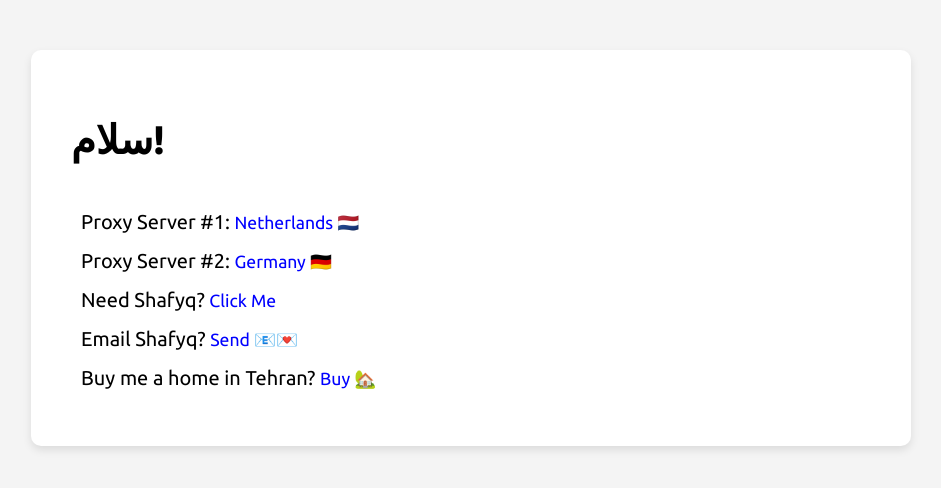
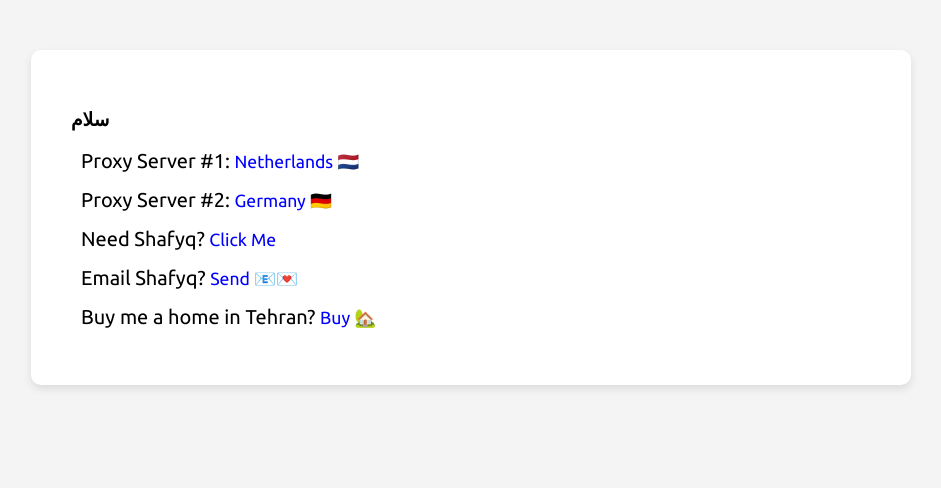
Before and after one commit to shafyq/bahar.shafyq.github.io, a plain HTML site: page index.html in a window 1280 px wide. Shown: the whole page, without its empty margins (169-1110 px from the left). Drawn offline with Linux system fonts and the light colour scheme.

Commit message:
Update index.html

```diff
--- a/index.html
+++ b/index.html
@@ -49,7 +49,7 @@
 </head>
 <body>
     <div class="content">
-        <h1>سلام!</h1>
+        <h3>سلام</h3>
         <ul>
             <li> Proxy Server #1: <a href="https://t.me/proxy?server=bahar.shafyq.com&port=443&secret=dd63b4db617fabfc0a377ddf01ae73ea2a" target="_blank">Netherlands 🇳🇱</a></li>
             <li> Proxy Server #2: <a href="#" target="_blank">Germany 🇩🇪</a></li>
```
